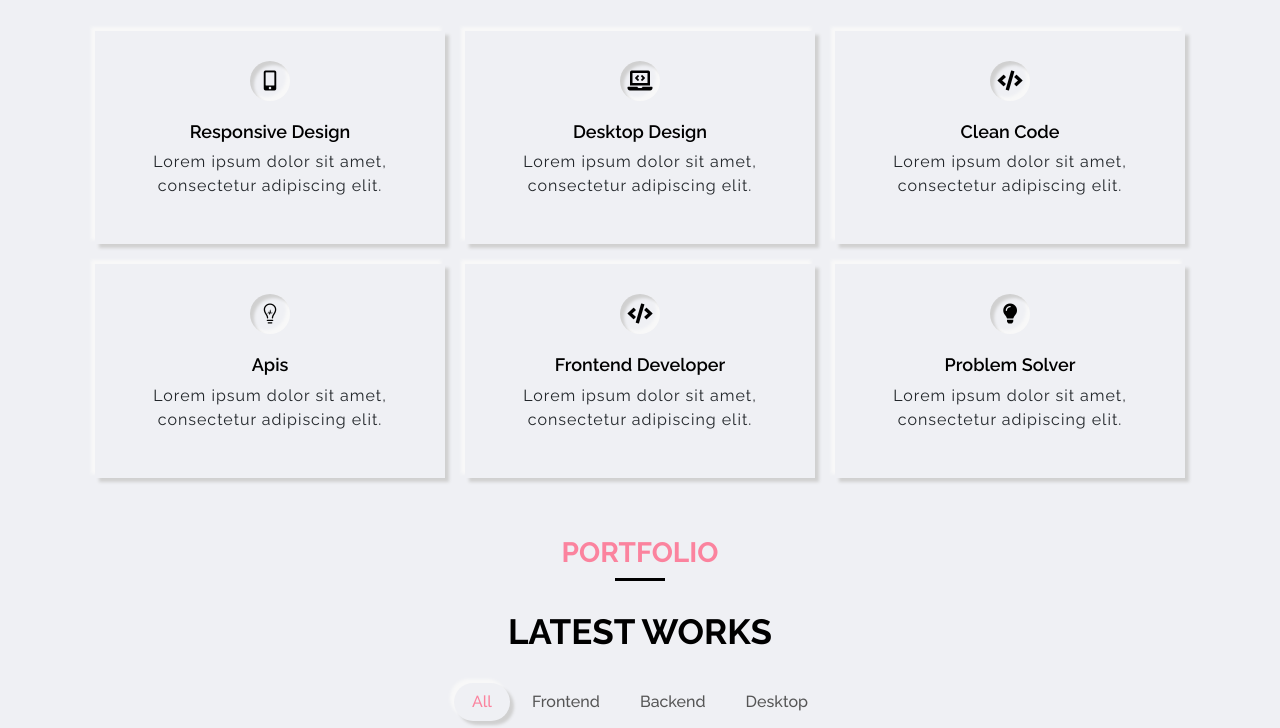
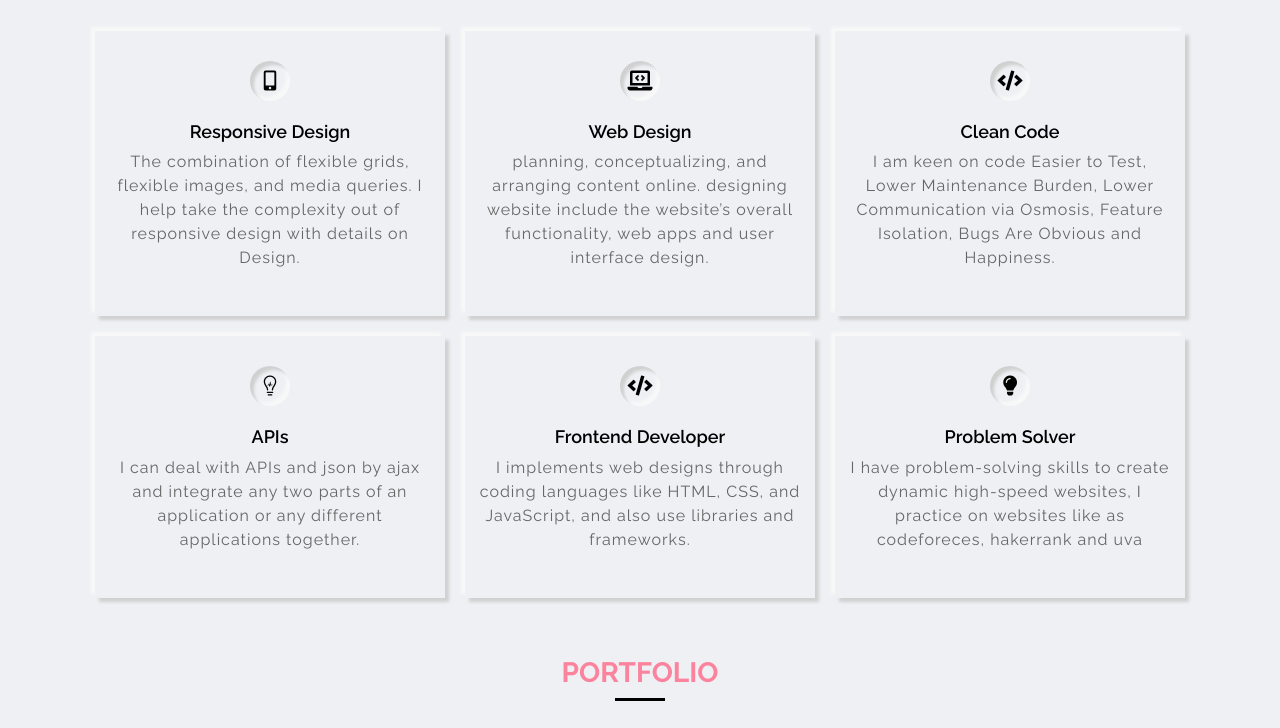
Before and after one commit to rezk55/RezkAbdelnabi, a plain HTML site: page index.html in a window 1280 px wide. Shown: the part 1840-2568 px from the top of the page. Drawn offline with nearby package versions, Linux system fonts and the light colour scheme.

Commit message:
services

```diff
--- a/css/style.scss
+++ b/css/style.scss
@@ -450,7 +450,7 @@ $text-black-300: var(--text-black-300);
                 font-weight: 600;
             }
             p {
-                // color: $text-black-700;
+                color: $text-black-600;
                 letter-spacing: 1px;
             }
         }
--- a/index.html
+++ b/index.html
@@ -407,32 +407,32 @@
                     <div class="box text-center outer-shadow col-md-6 col-lg-4 ">
                         <i class="fas inner-shadow fa-mobile-alt"></i>
                         <h5>responsive design</h5>
-                        <p>Lorem ipsum dolor sit amet, consectetur adipiscing elit.</p>
+                        <p>The combination of flexible grids, flexible images, and media queries. I help take the complexity out of responsive design with details on Design.</p>
                     </div>
                     <div class="box text-center outer-shadow col-md-6 col-lg-4">
                         <i class="fas inner-shadow fa-laptop-code"></i>
-                        <h5>desktop design</h5>
-                        <p>Lorem ipsum dolor sit amet, consectetur adipiscing elit.</p>
+                        <h5>Web design</h5>
+                        <p>planning, conceptualizing, and arranging content online. designing website include the website’s overall functionality, web apps and user interface design.</p>
                     </div>
                     <div class="box text-center outer-shadow col-md-6 col-lg-4 ">
                         <i class="fas inner-shadow fa-code"></i>
                         <h5>clean code</h5>
-                        <p>Lorem ipsum dolor sit amet, consectetur adipiscing elit.</p>
+                        <p>I am keen on code Easier to Test, Lower Maintenance Burden, Lower Communication via Osmosis, Feature Isolation, Bugs Are Obvious and Happiness.</p>
                     </div>
                     <div class="box text-center outer-shadow col-md-6 col-lg-4 ">
                         <i class="fab inner-shadow fa-medapps"></i>
-                        <h5>Apis</h5>
-                        <p>Lorem ipsum dolor sit amet, consectetur adipiscing elit.</p>
+                        <h5>APIs</h5>
+                        <p>I can deal with APIs and json by ajax and integrate any two parts of an application or any different applications together.</p>
                     </div>
                     <div class="box text-center outer-shadow col-md-6 col-lg-4">
                         <i class="fas inner-shadow fa-code"></i>
                         <h5>frontend developer</h5>
-                        <p>Lorem ipsum dolor sit amet, consectetur adipiscing elit.</p>
+                        <p>I implements web designs through coding languages like HTML, CSS, and JavaScript, and also use libraries and frameworks.</p>
                     </div>
                     <div class="box text-center outer-shadow col-md-6 col-lg-4">
                         <i class="fas inner-shadow fa-lightbulb"></i>
                         <h5>problem solver</h5>
-                        <p>Lorem ipsum dolor sit amet, consectetur adipiscing elit.</p>
+                        <p>I have problem-solving skills to create dynamic high-speed websites, I practice on websites like as codeforeces, hakerrank and uva</p>
                     </div>
                 </div>
             </div>
@@ -610,7 +610,7 @@
                 <h3>get in touch</h3>
             </div>
             <div class="container">
-                <div class="row ">
+                <div class="row justify-content-lg-center">
                     <div class="box outer-shadow col-md-6">
                         <i class="fas fa-phone"></i>
                         <span>phone</span>
```
Also changed, not shown: css/style.css, 1 other file.
